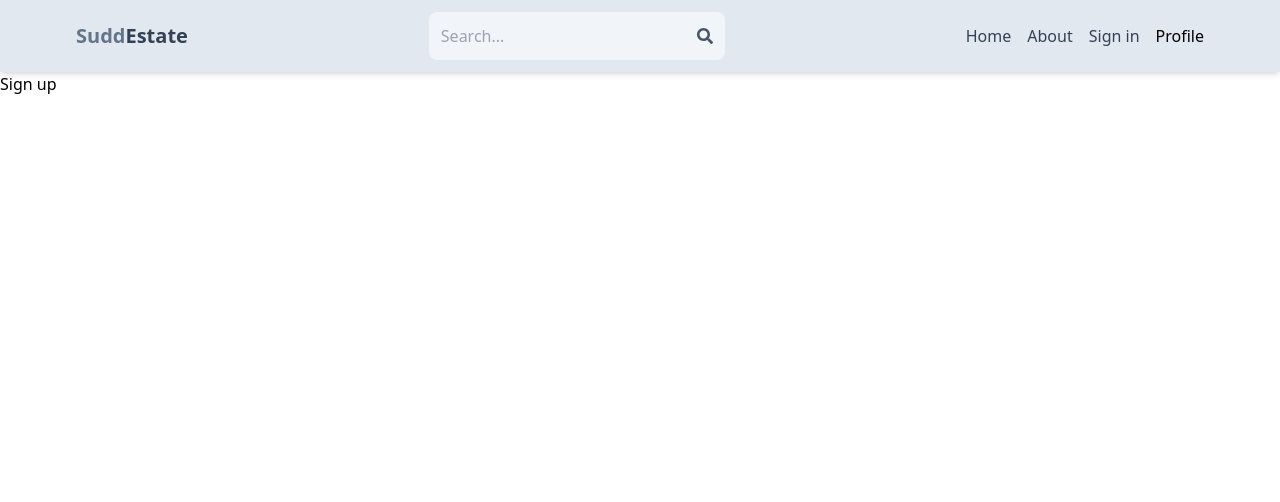
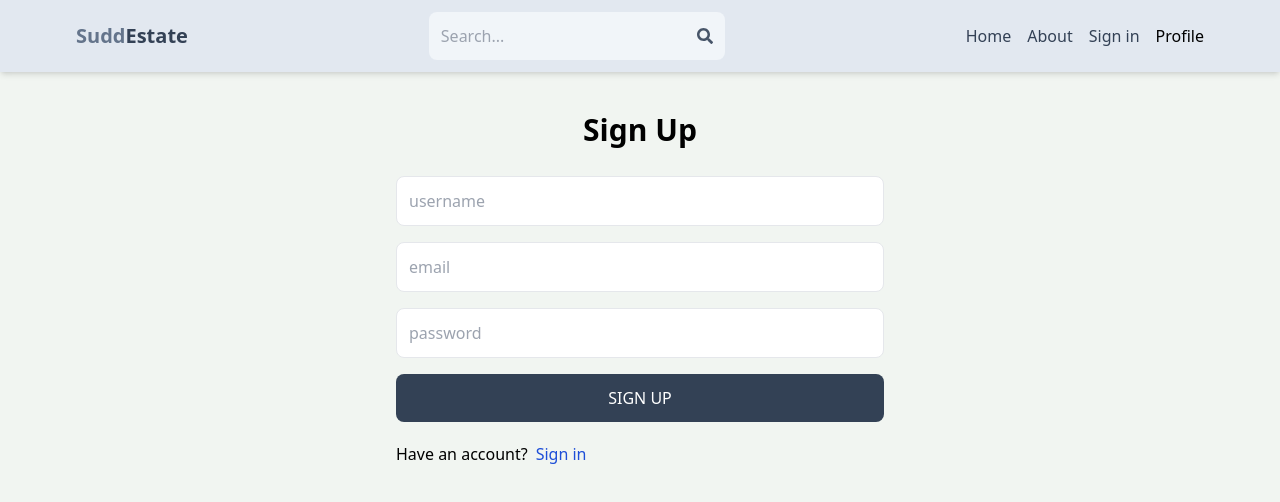
Before and after one commit to johnnyalier/sudd-estate, a React (Vite) app in the folder client/: page /sign-up in a window 1280 px wide. Shown: the top 502 px of the page. Built offline with nearby package versions, Linux system fonts and the light colour scheme.

Commit message:
Complete sign up page functionality

```diff
--- a/client/src/index.css
+++ b/client/src/index.css
@@ -1,3 +1,7 @@
 @tailwind base;
 @tailwind components;
 @tailwind utilities;
+
+body{
+    background-color: rgb(241, 245, 241);
+}
--- a/client/src/pages/SignUp.jsx
+++ b/client/src/pages/SignUp.jsx
@@ -1,8 +1,86 @@
-import React from 'react'
+import { useState } from 'react'
+import { Link, useNavigate } from 'react-router-dom'
 
 const SignUp = () => {
+    const [formData, setFormData] = useState({});
+    const [error, setError] = useState(null);
+    const [loading, setLoading] = useState(false);
+    const navigate = useNavigate();
+
+    const handleChange = (e) => {
+        setFormData({
+            ...formData,
+            [e.target.id]: e.target.value,
+        });
+    };
+
+    const handleSubmit = async (e) => {
+        e.preventDefault();
+        try {
+            setLoading(true);
+            const res = await fetch('/api/auth/signup', {
+                method: 'POST',
+                headers: {
+                'Content-Type': 'application/json',
+                },
+                body: JSON.stringify(formData),
+            });
+            const data = await res.json();
+            console.log(data);
+            if (data.success === false) {
+                setLoading(false);
+                setError(data.message);
+                return;
+            }
+            setLoading(false);
+            setError(null);
+            navigate('/sign-in');
+        } catch (error) {
+            setLoading(false);
+            setError(error.message);
+        }
+    };
+
     return (
-        <div>Sign up</div>
+        <div  className='p-3 max-w-lg mx-auto'>
+            <h1 className='text-3xl text-center font-semibold my-7'>Sign Up</h1>
+            <form onSubmit={handleSubmit} className='flex flex-col gap-4'>
+                <input
+                    type='text'
+                    placeholder='username'
+                    className='border p-3 rounded-lg'
+                    id='username'
+                    onChange={handleChange}
+                />
+                <input
+                    type='email'
+                    placeholder='email'
+                    className='border p-3 rounded-lg'
+                    id='email'
+                    onChange={handleChange}
+                />
+                <input
+                    type='password'
+                    placeholder='password'
+                    className='border p-3 rounded-lg'
+                    id='password'
+                    onChange={handleChange}
+                />
+                <button
+                    disabled={loading}
+                    className='bg-slate-700 text-white p-3 rounded-lg uppercase hover:opacity-95 disabled:opacity-80'
+                >
+                    {loading ? 'Loading...' : 'Sign Up'}
+                </button>
+            </form>
+             <div className='flex gap-2 mt-5'>
+                <p>Have an account?</p>
+                <Link to={'/sign-in'}>
+                    <span className='text-blue-700'>Sign in</span>
+                </Link>
+            </div>
+            {error && <p className='text-red-500 mt-5'>{error}</p>}
+        </div>
     )
 }
 
--- a/client/vite.config.js
+++ b/client/vite.config.js
@@ -3,5 +3,14 @@
 
 // https://vitejs.dev/config/
 export default defineConfig({
+	server: {
+		proxy: {
+			'/api': {
+				target: 'http://localhost:5555',
+				secure: false,
+			},
+		},
+	},
+
   	plugins: [react()],
 })
```
